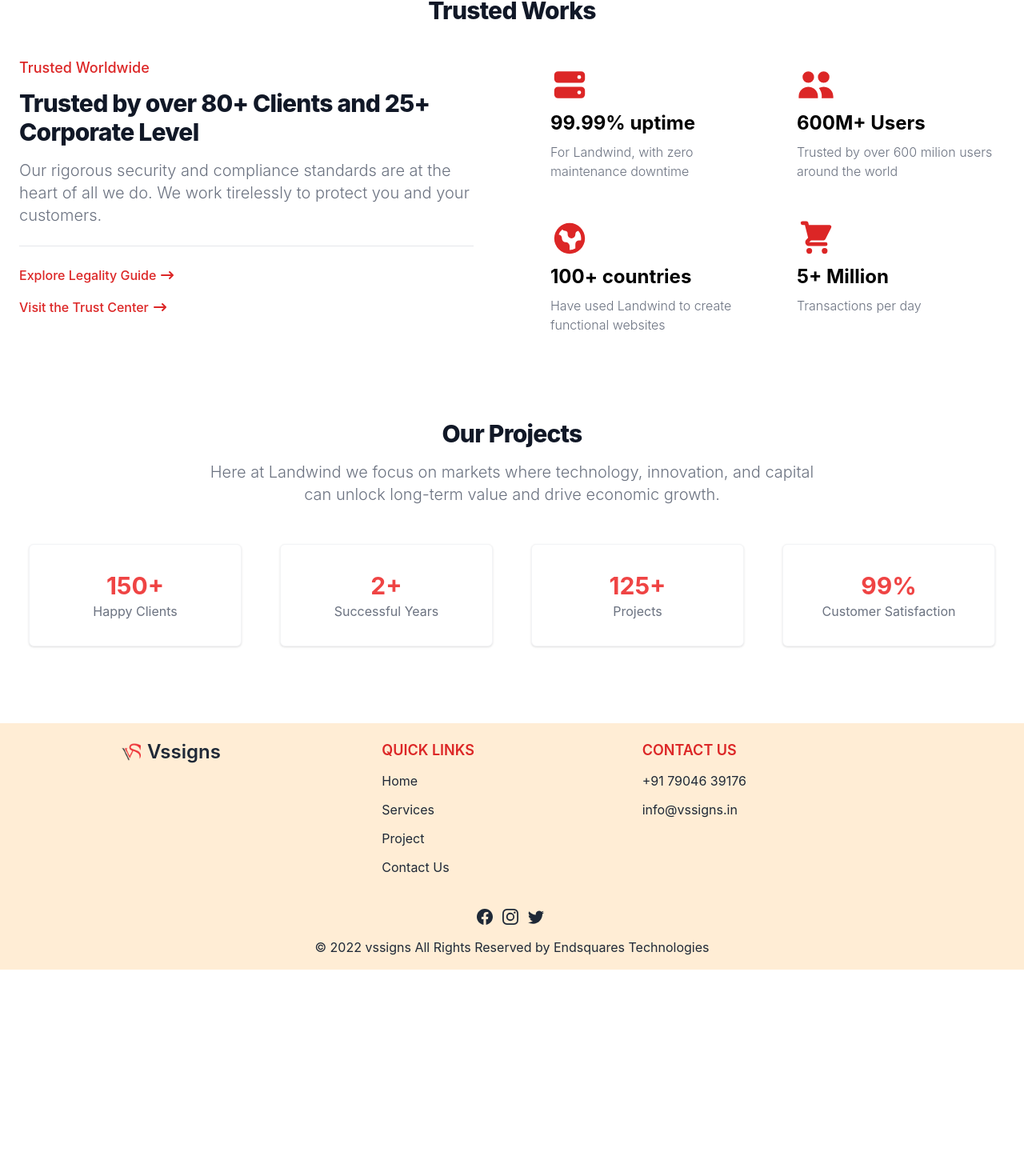
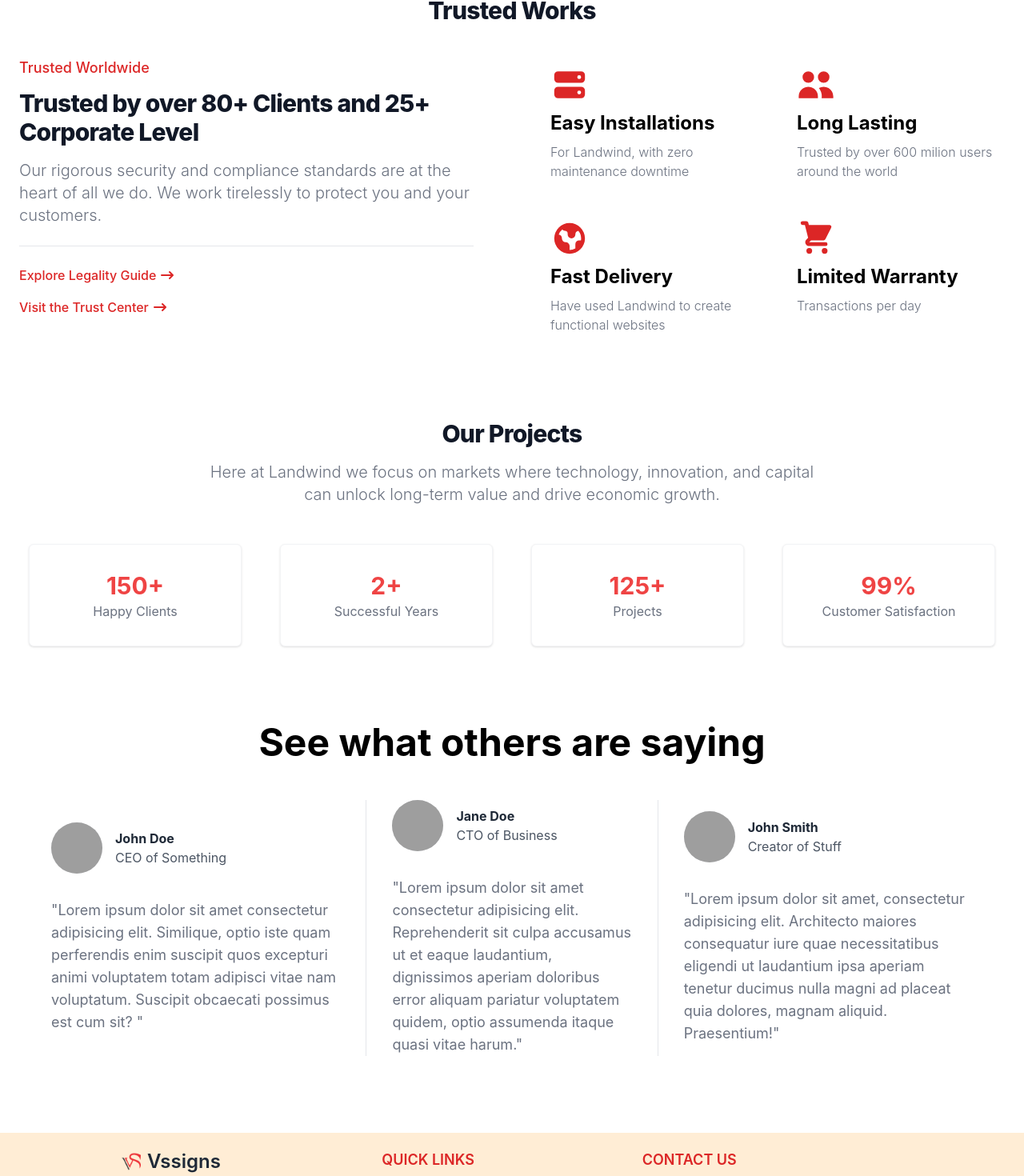
Before and after one commit to duraimuruganezhumalai/vssigns, a React (Create React App) app: page / in a window 1280 px wide. Shown: the part 1670-3140 px from the top of the page at 80% size. Before the commit the page ends 2882 px from the top, so only its background shows below. Built offline with nearby package versions, Linux system fonts and the light colour scheme; grey boxes are pictures that could not be loaded.

Commit message:
home page review sections added

```diff
--- a/src/Components/Pages/Home/Home.jsx
+++ b/src/Components/Pages/Home/Home.jsx
@@ -4,6 +4,7 @@ import Banner from "./Pieces/Banner"
 import Facility from "./Pieces/Facility";
 import Happycustomers from "./Pieces/Happycustomers";
 import Ourclients from "./Pieces/Ourclients";
+import Testimonials from "./Pieces/Testimonials";
 
 const Home = () => {
 
@@ -15,6 +16,7 @@ const Home = () => {
             <Ourclients />
             <Facility />
             <Happycustomers />
+            <Testimonials />
         </React.Fragment>
     )
 }
--- a/src/Components/Pages/Home/Pieces/Facility.jsx
+++ b/src/Components/Pages/Home/Pieces/Facility.jsx
@@ -36,22 +36,22 @@ const Facility = () => {
                     <div className="col-span-2 space-y-8 md:grid md:grid-cols-2 md:gap-12 md:space-y-0">
                         <div>
                             <svg className="w-10 h-10 mb-2 text-red-600 md:w-12 md:h-12 dark:text-purple-500" fill="currentColor" viewBox="0 0 20 20" xmlns="http://www.w3.org/2000/svg"><path fillRule="evenodd" d="M2 5a2 2 0 012-2h12a2 2 0 012 2v2a2 2 0 01-2 2H4a2 2 0 01-2-2V5zm14 1a1 1 0 11-2 0 1 1 0 012 0zM2 13a2 2 0 012-2h12a2 2 0 012 2v2a2 2 0 01-2 2H4a2 2 0 01-2-2v-2zm14 1a1 1 0 11-2 0 1 1 0 012 0z" clipRule="evenodd"></path></svg>
-                            <h3 className="mb-2 text-2xl font-bold dark:text-white">99.99% uptime</h3>
+                            <h3 className="mb-2 text-2xl font-bold dark:text-white">Easy Installations</h3>
                             <p className="font-light text-gray-500 dark:text-gray-400">For Landwind, with zero maintenance downtime</p>
                         </div>
                         <div>
                             <svg className="w-10 h-10 mb-2 text-red-600 md:w-12 md:h-12 dark:text-purple-500" fill="currentColor" viewBox="0 0 20 20" xmlns="http://www.w3.org/2000/svg"><path d="M9 6a3 3 0 11-6 0 3 3 0 016 0zM17 6a3 3 0 11-6 0 3 3 0 016 0zM12.93 17c.046-.327.07-.66.07-1a6.97 6.97 0 00-1.5-4.33A5 5 0 0119 16v1h-6.07zM6 11a5 5 0 015 5v1H1v-1a5 5 0 015-5z"></path></svg>
-                            <h3 className="mb-2 text-2xl font-bold dark:text-white">600M+ Users</h3>
+                            <h3 className="mb-2 text-2xl font-bold dark:text-white">Long Lasting</h3>
                             <p className="font-light text-gray-500 dark:text-gray-400">Trusted by over 600 milion users around the world</p>
                         </div>
                         <div>
                             <svg className="w-10 h-10 mb-2 text-red-600 md:w-12 md:h-12 dark:text-purple-500" fill="currentColor" viewBox="0 0 20 20" xmlns="http://www.w3.org/2000/svg"><path fillRule="evenodd" d="M10 18a8 8 0 100-16 8 8 0 000 16zM4.332 8.027a6.012 6.012 0 011.912-2.706C6.512 5.73 6.974 6 7.5 6A1.5 1.5 0 019 7.5V8a2 2 0 004 0 2 2 0 011.523-1.943A5.977 5.977 0 0116 10c0 .34-.028.675-.083 1H15a2 2 0 00-2 2v2.197A5.973 5.973 0 0110 16v-2a2 2 0 00-2-2 2 2 0 01-2-2 2 2 0 00-1.668-1.973z" clipRule="evenodd"></path></svg>
-                            <h3 className="mb-2 text-2xl font-bold dark:text-white">100+ countries</h3>
+                            <h3 className="mb-2 text-2xl font-bold dark:text-white">Fast Delivery</h3>
                             <p className="font-light text-gray-500 dark:text-gray-400">Have used Landwind to create functional websites</p>
                         </div>
                         <div>
                             <svg className="w-10 h-10 mb-2 text-red-600 md:w-12 md:h-12 dark:text-purple-500" fill="currentColor" viewBox="0 0 20 20" xmlns="http://www.w3.org/2000/svg"><path d="M3 1a1 1 0 000 2h1.22l.305 1.222a.997.997 0 00.01.042l1.358 5.43-.893.892C3.74 11.846 4.632 14 6.414 14H15a1 1 0 000-2H6.414l1-1H14a1 1 0 00.894-.553l3-6A1 1 0 0017 3H6.28l-.31-1.243A1 1 0 005 1H3zM16 16.5a1.5 1.5 0 11-3 0 1.5 1.5 0 013 0zM6.5 18a1.5 1.5 0 100-3 1.5 1.5 0 000 3z"></path></svg>
-                            <h3 className="mb-2 text-2xl font-bold dark:text-white">5+ Million</h3>
+                            <h3 className="mb-2 text-2xl font-bold dark:text-white">Limited Warranty</h3>
                             <p className="font-light text-gray-500 dark:text-gray-400">Transactions per day</p>
                         </div>
                     </div>
--- /dev/null
+++ b/src/Components/Pages/Home/Pieces/Testimonials.jsx
@@ -0,0 +1,70 @@
+import React from "react";
+
+
+
+const Testimonials = () => {
+
+
+
+
+    return (
+        <React.Fragment>
+            <section className="flex items-center justify-center pb-20 bg-white min-w-screen">
+                <div className="px-16 bg-white">
+                    <div className="container flex flex-col items-start mx-auto lg:items-center">
+                        {/* <p className="relative flex items-start justify-start w-full text-lg font-bold tracking-wider text-purple-500 uppercase lg:justify-center lg:items-center">Don't just take our word for it</p> */}
+                        <h2 className="relative flex items-start justify-start w-full max-w-3xl text-5xl font-bold lg:justify-center">
+                            {/* <svg xmlns="http://www.w3.org/2000/svg" fill="currentColor" className="absolute right-0 hidden w-12 h-12 -mt-2 -mr-16 text-gray-200 lg:inline-block" viewBox="0 0 975.036 975.036">
+                                <path d="M925.036 57.197h-304c-27.6 0-50 22.4-50 50v304c0 27.601 22.4 50 50 50h145.5c-1.9 79.601-20.4 143.3-55.4 191.2-27.6 37.8-69.399 69.1-125.3 93.8-25.7 11.3-36.8 41.7-24.8 67.101l36 76c11.6 24.399 40.3 35.1 65.1 24.399 66.2-28.6 122.101-64.8 167.7-108.8 55.601-53.7 93.7-114.3 114.3-181.9 20.601-67.6 30.9-159.8 30.9-276.8v-239c0-27.599-22.401-50-50-50zM106.036 913.497c65.4-28.5 121-64.699 166.9-108.6 56.1-53.7 94.4-114.1 115-181.2 20.6-67.1 30.899-159.6 30.899-277.5v-239c0-27.6-22.399-50-50-50h-304c-27.6 0-50 22.4-50 50v304c0 27.601 22.4 50 50 50h145.5c-1.9 79.601-20.4 143.3-55.4 191.2-27.6 37.8-69.4 69.1-125.3 93.8-25.7 11.3-36.8 41.7-24.8 67.101l35.9 75.8c11.601 24.399 40.501 35.2 65.301 24.399z">
+                                </path>
+                            </svg> */}
+                            See what others are saying</h2>
+                        {/* <div className="block w-full h-0.5 max-w-lg mt-6 bg-purple-100 rounded-full"></div> */}
+
+                        <div className="items-center justify-center w-full mt-12 mb-4 lg:flex">
+                            <div className="flex flex-col items-start justify-start w-full h-auto mb-12 lg:w-1/3 lg:mb-0">
+                                <div className="flex items-center justify-center">
+                                    <div className="w-16 h-16 mr-4 overflow-hidden bg-gray-200 rounded-full">
+                                        <img src="https://images.unsplash.com/photo-1527980965255-d3b416303d12?ixlib=rb-1.2.1&amp;ixid=eyJhcHBfaWQiOjEyMDd9&amp;auto=format&amp;fit=crop&amp;w=1700&amp;q=80" className="object-cover w-full h-full" />
+                                    </div>
+                                    <div className="flex flex-col items-start justify-center">
+                                        <h4 className="font-bold text-gray-800">John Doe</h4>
+                                        <p className="text-gray-600">CEO of Something</p>
+                                    </div>
+                                </div>
+                                <blockquote className="mt-8 text-lg text-gray-500">"Lorem ipsum dolor sit amet consectetur adipisicing elit. Similique, optio iste quam perferendis enim suscipit quos excepturi animi voluptatem totam adipisci vitae nam voluptatum. Suscipit obcaecati possimus est cum sit?
+                                    "</blockquote>
+                            </div>
+                            <div className="flex flex-col items-start justify-start w-full h-auto px-0 mx-0 mb-12 border-l border-r border-transparent lg:w-1/3 lg:mb-0 lg:px-8 lg:mx-8 lg:border-gray-200">
+                                <div className="flex items-center justify-center">
+                                    <div className="w-16 h-16 mr-4 overflow-hidden bg-gray-200 rounded-full">
+                                        <img src="https://images.unsplash.com/photo-1544725176-7c40e5a71c5e?ixlib=rb-1.2.1&amp;ixid=eyJhcHBfaWQiOjEyMDd9&amp;auto=format&amp;fit=crop&amp;w=2547&amp;q=80" className="object-cover w-full h-full" />
+                                    </div>
+                                    <div className="flex flex-col items-start justify-center">
+                                        <h4 className="font-bold text-gray-800">Jane Doe</h4>
+                                        <p className="text-gray-600">CTO of Business</p>
+                                    </div>
+                                </div>
+                                <blockquote className="mt-8 text-lg text-gray-500">"Lorem ipsum dolor sit amet consectetur adipisicing elit. Reprehenderit sit culpa accusamus ut et eaque laudantium, dignissimos aperiam doloribus error aliquam pariatur voluptatem quidem, optio assumenda itaque quasi vitae harum."</blockquote>
+                            </div>
+                            <div className="flex flex-col items-start justify-start w-full h-auto lg:w-1/3">
+                                <div className="flex items-center justify-center">
+                                    <div className="w-16 h-16 mr-4 overflow-hidden bg-gray-200 rounded-full">
+                                        <img src="https://images.unsplash.com/photo-1545167622-3a6ac756afa4?ixlib=rb-1.2.1&amp;ixid=eyJhcHBfaWQiOjEyMDd9&amp;auto=format&amp;fit=crop&amp;w=1256&amp;q=80" className="object-cover w-full h-full" />
+                                    </div>
+                                    <div className="flex flex-col items-start justify-center">
+                                        <h4 className="font-bold text-gray-800">John Smith</h4>
+                                        <p className="text-gray-600">Creator of Stuff</p>
+                                    </div>
+                                </div>
+                                <blockquote className="mt-8 text-lg text-gray-500">"Lorem ipsum dolor sit amet, consectetur adipisicing elit. Architecto maiores consequatur iure quae necessitatibus eligendi ut laudantium ipsa aperiam tenetur ducimus nulla magni ad placeat quia dolores, magnam aliquid. Praesentium!"</blockquote>
+                            </div>
+                        </div>
+                    </div>
+                </div>
+            </section>
+        </React.Fragment>
+    )
+}
+
+export default Testimonials;
--- a/src/Components/Pages/Project/Project.jsx
+++ b/src/Components/Pages/Project/Project.jsx
@@ -77,8 +77,8 @@ const Project = () => {
 
     return (
         <React.Fragment>
-            <section className="relative w-full overflow-hidden bg-white py-20 lg:py-[120px]">
-            <Tittlesection />
+            <section className="relative w-full overflow-hidden bg-white">
+                <Tittlesection />
                 <div className="container mx-auto">
                     <Galleryimg galleryImages={galleryImages} />
                 </div>
--- /dev/null
+++ b/src/Components/Pages/Services/Pieces/Aboutservices.jsx
@@ -0,0 +1,29 @@
+import React from "react";
+
+
+
+const Aboutservices = () => {
+
+
+
+
+
+    return (
+        <React.Fragment>
+            <section className="bg-white dark:bg-gray-900 lg:py-[80px]">
+                <div className="max-w-screen-xl px-4 py-8 mx-auto lg:px-6">
+                    <div className="mx-auto mb-8 text-center lg:mb-12">
+                        <h2 className="mb-4 text-3xl font-extrabold tracking-tight text-gray-900 dark:text-white">Our Services</h2>
+                        <p className="mb-5 font-light text-gray-500 sm:text-xl dark:text-gray-400">
+                            SV Signs offers competitive pricing without compromising quality and selection that is second to none, and willingness to help that cannot be surpassed. SV Signs offers a unique capability within our region to manufacture and install all projects without subcontractors.
+                            SV Signs is the name preferred by most of the leading Architects, Engineers, Graphic designers, Interior designers, Corporates & Leading Businessmen. We are proudly committed to our leadership role as the most innovative, technically advanced and real manufacturer in Tamilnadu. We Provide customer satisfaction, through the superior quality of our various product range and services, remain the foundation of our success.
+                        </p>
+                    </div>
+                </div>
+            </section>
+
+        </React.Fragment>
+    )
+}
+
+export default Aboutservices;
--- a/src/Components/Pages/Services/Services.jsx
+++ b/src/Components/Pages/Services/Services.jsx
@@ -1,4 +1,5 @@
 import React from "react";
+import Aboutservices from "./Pieces/Aboutservices";
 
 
 
@@ -10,6 +11,9 @@ const Services = () => {
 
     return (
         <React.Fragment>
+            <Aboutservices />
+
+
             <div className="container mx-auto">
 
                 <section className="py-8">
```
Also changed, not shown: src/Components/Pages/Project/Pieces/Tittlesection.jsx (+14 -3 lines), 1 other file (tests, documents, lock files or other folders).
